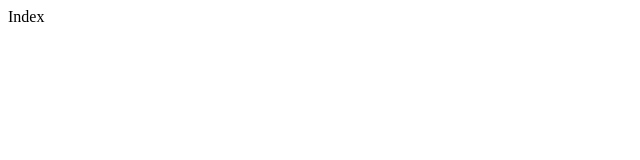
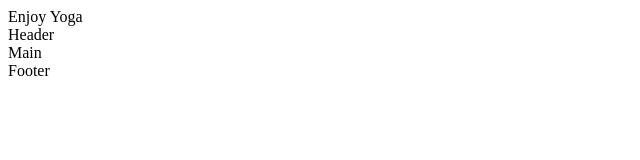
Before and after one commit to MJM125/Love-Yoga, a plain HTML site: page index.html in a window 1280 px wide. Shown: the whole page, without its empty margins (0-640 px from the left). Drawn offline with Linux system fonts and the light colour scheme.

Commit message:
Create general page structure

```diff
--- a/index.html
+++ b/index.html
@@ -2,13 +2,17 @@
 <html lang="en">
 <head>
     <meta charset="UTF-8">
-    <meta http-equiv="X-UA-Compatible" content="IE-edge">
+    <meta http-equiv="X-UA-Compatible" content="IE=edge">
     <meta name="viewport" content="width=device-width, initial-scale=1.0">
     <meta name="description" content="Enjoy yoga, Yoga, Love yoga, Yoga club, England, London, Hyde park"
     <meta name="keywords" content="enjoy yoga, yoga, yoga club, love yoga, England, London, exercise"
-    <title>Index</title>
+    <title>Enjoy Yoga</title>
 </head>
 <body>
+    <header>Header</header>
 
+    <main>Main</main>
+
+    <footer>Footer</footer>
 </body>
 </html>
```
